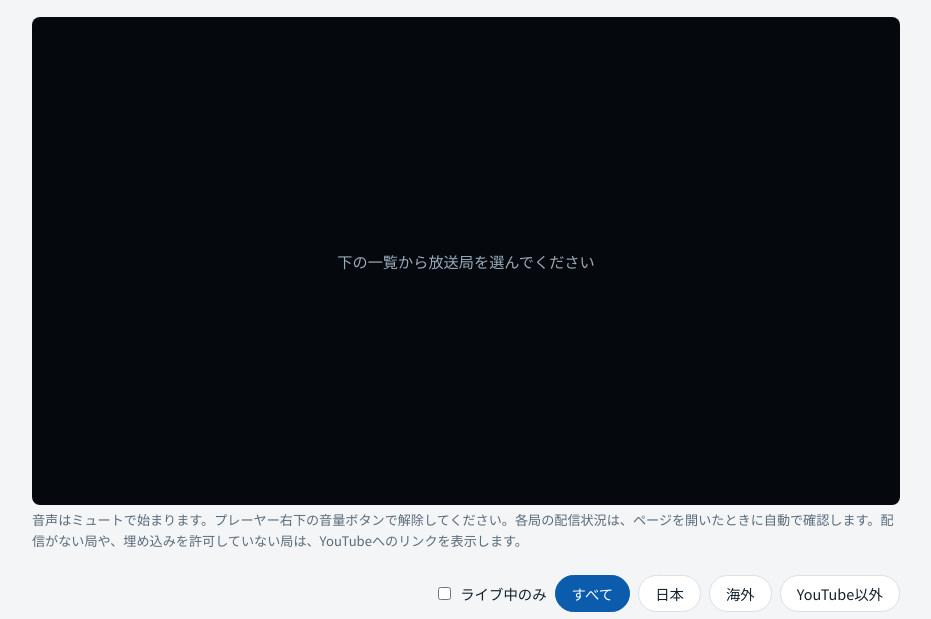
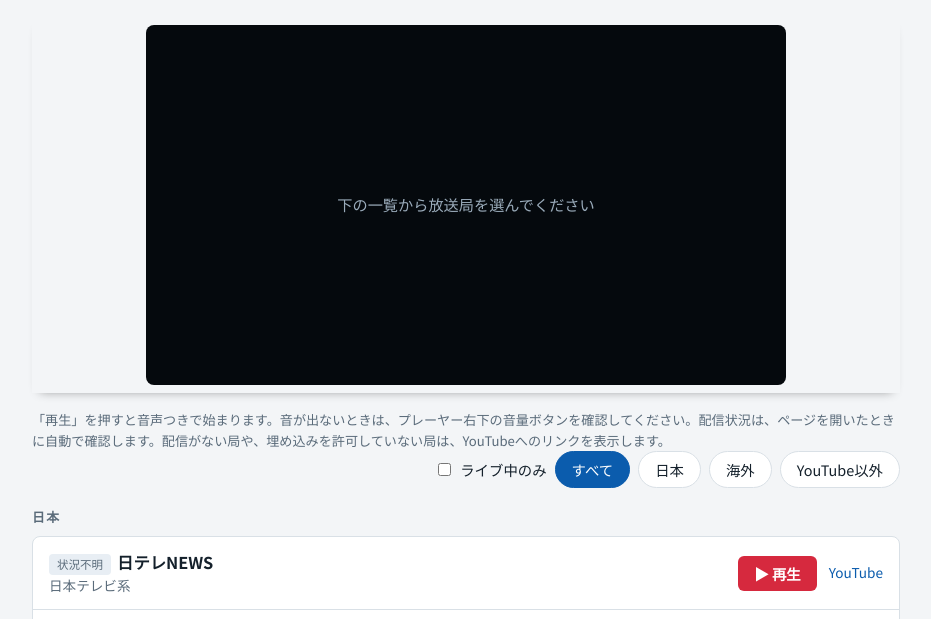
Before and after one commit to pprntfine/news-live, a plain HTML site: page index.html in a window 1280 px wide. Shown: the part 116-735 px from the top of the page, without its empty margins (174-1105 px from the left). Drawn offline with Linux system fonts and the light colour scheme; no server answers.

Commit message:
Keep player pinned while scrolling and start playback with sound
Co-Authored-By: Claude Sonnet 5.5 <noreply@anthropic.com>
Claude-Session: https://claude.ai/code/session_01HruRYDxmUqLbgbPGU1z2Pv

```diff
--- a/index.html
+++ b/index.html
@@ -24,8 +24,8 @@ body{margin:0;background:var(--bg);color:var(--fg);font-family:var(--font-body);
 .wrap{max-width:900px;margin:0 auto;padding-block:28px 48px;padding-left:max(16px,env(safe-area-inset-left,0px));padding-right:max(16px,env(safe-area-inset-right,0px))}
 h1{font-family:var(--font-head);font-size:clamp(1.6rem,5vw,2.2rem);margin:0 0 4px;text-wrap:balance}
 .lead{color:var(--muted);margin:0 0 20px;font-size:.95rem}
-.player{margin-bottom:24px}
-.screen{position:relative;aspect-ratio:16/9;max-width:100%;background:var(--screen);border-radius:8px;overflow:hidden;display:grid;place-items:center}
+.player{position:sticky;top:env(safe-area-inset-top,0px);z-index:20;background:var(--bg);padding-block:8px;margin-bottom:16px;box-shadow:0 6px 10px -8px rgba(0,0,0,.45)}
+.screen{position:relative;aspect-ratio:16/9;width:min(100%,calc(45vh*16/9));margin-inline:auto;background:var(--screen);border-radius:8px;overflow:hidden;display:grid;place-items:center}
 .screen iframe{position:absolute;inset:0;width:100%;height:100%;border:0}
 .tag.live{background:transparent;color:var(--live);border:1px solid var(--live)}
 .fallback{color:#8cc4ff;font-weight:700}
@@ -77,9 +77,9 @@ li.active .play{background:var(--chip);color:var(--fg)}
   <div class="player">
     <div class="screen" id="screen"><div class="idle">下の一覧から放送局を選んでください</div></div>
     <div class="now" id="now" hidden><span class="dot"></span><span id="nowName"></span></div>
-    <p class="hint">音声はミュートで始まります。プレーヤー右下の音量ボタンで解除してください。各局の配信状況は、ページを開いたときに自動で確認します。配信がない局や、埋め込みを許可していない局は、YouTubeへのリンクを表示します。</p>
   </div>
 
+  <p class="hint">「再生」を押すと音声つきで始まります。音が出ないときは、プレーヤー右下の音量ボタンを確認してください。配信状況は、ページを開いたときに自動で確認します。配信がない局や、埋め込みを許可していない局は、YouTubeへのリンクを表示します。</p>
   <div class="tabs" role="group" aria-label="地域で絞り込み">
     <label class="only"><input type="checkbox" id="liveOnly"> ライブ中のみ</label>
     <button type="button" data-f="all" aria-pressed="true">すべて</button>
@@ -205,10 +205,9 @@ li.active .play{background:var(--chip);color:var(--fg)}
     if(!li.dataset.vid){message(li,li.dataset.state==='loading'?'配信状況を確認中です。少し待ってからもう一度押してください。':'現在ライブ配信が見つかりません。');return}
     if(li.dataset.embed==='0'){message(li,'この配信は埋め込み再生が許可されていません。');return}
     var f=document.createElement('iframe');
-    f.src='https://www.youtube.com/embed/'+li.dataset.vid+'?autoplay=1&mute=1&playsinline=1';
+    f.src='https://www.youtube.com/embed/'+li.dataset.vid+'?autoplay=1&playsinline=1';
     f.allow='autoplay; encrypted-media; picture-in-picture; fullscreen';f.allowFullscreen=true;f.title=li.dataset.name+' ライブ';
     screen.replaceChildren(f);
-    screen.scrollIntoView({behavior:'smooth',block:'nearest'});
   }
   function badge(li,text,cls){
     var t=li.querySelector('.status');
```
